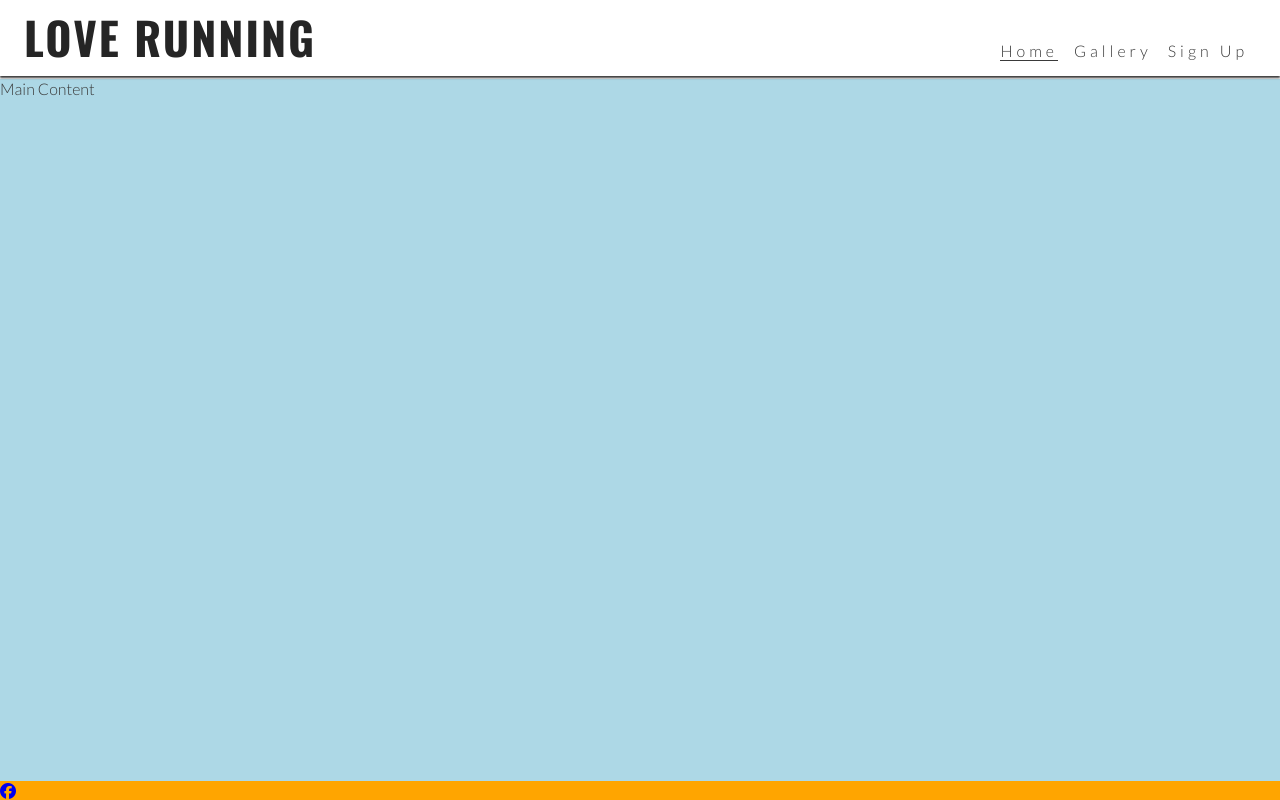
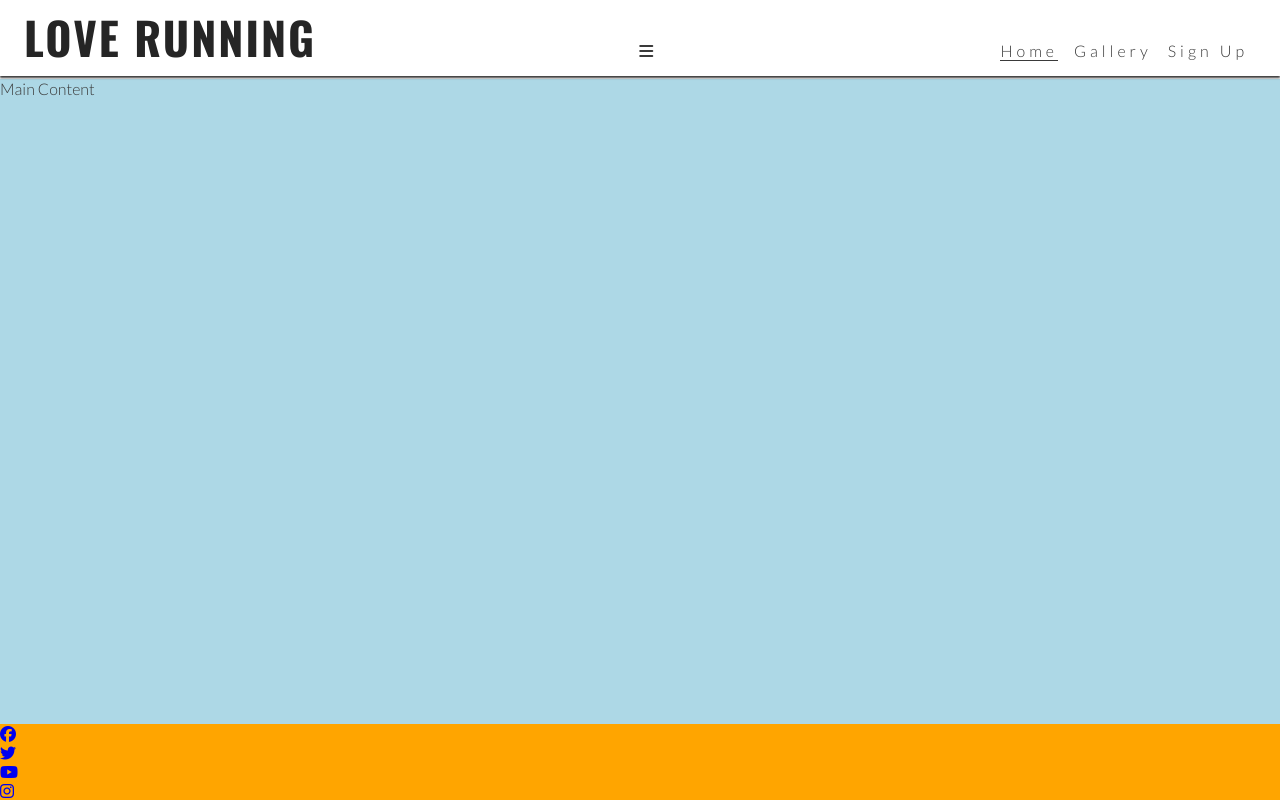
Before and after one commit to SharMoy/love-running, a plain HTML site: page index.html in a window 1280 px wide. Drawn offline with nearby package versions, Linux system fonts and the light colour scheme.

Commit message:
add remaining links to footer

```diff
--- a/index.html
+++ b/index.html
@@ -25,6 +25,7 @@
         </a>
         <input type="checkbox" id="nav-toggle" name="nav-toggle">
         <label for="nav-toggle" class="nav-toggle-label">X</label>
+        <i class="fa-solid fa-bars"></i>
 
         <nav>
             <ul id="menu">
@@ -43,6 +44,18 @@
             <li> <a href= "https://www.facebook.com/" target="blank" rel="noopener" aria-label="Visit our Facebook page (opens in new tab)">
                 <i class="fa-brands fa-facebook"></i></a>
             </li>
+
+            <li> <a href="https://www.twitter.com/" target="_blank" rel="noopener" aria-label="Visit our Twitter page (opens in new tab)">
+                <i class="fa-brands fa-twitter"></i></a>
+            </li>
+
+            <li> <a href="https://www.youtube.com/" target="_blank" rel="noopener" aria-label="Visit our youtube page (opens in new tab)">
+                <i class="fa-brands fa-youtube"></i></i></a>
+            </li>
+
+            <li> <a href="https://www.instagram.com/" target="_blank" rel="noopener" aria-label="Visit our Instagram page (opens in new tab)">
+                <i class="fa-brands fa-instagram"></i></i></i></a>
+            </li>
         </ul>
     </footer>
 
```
